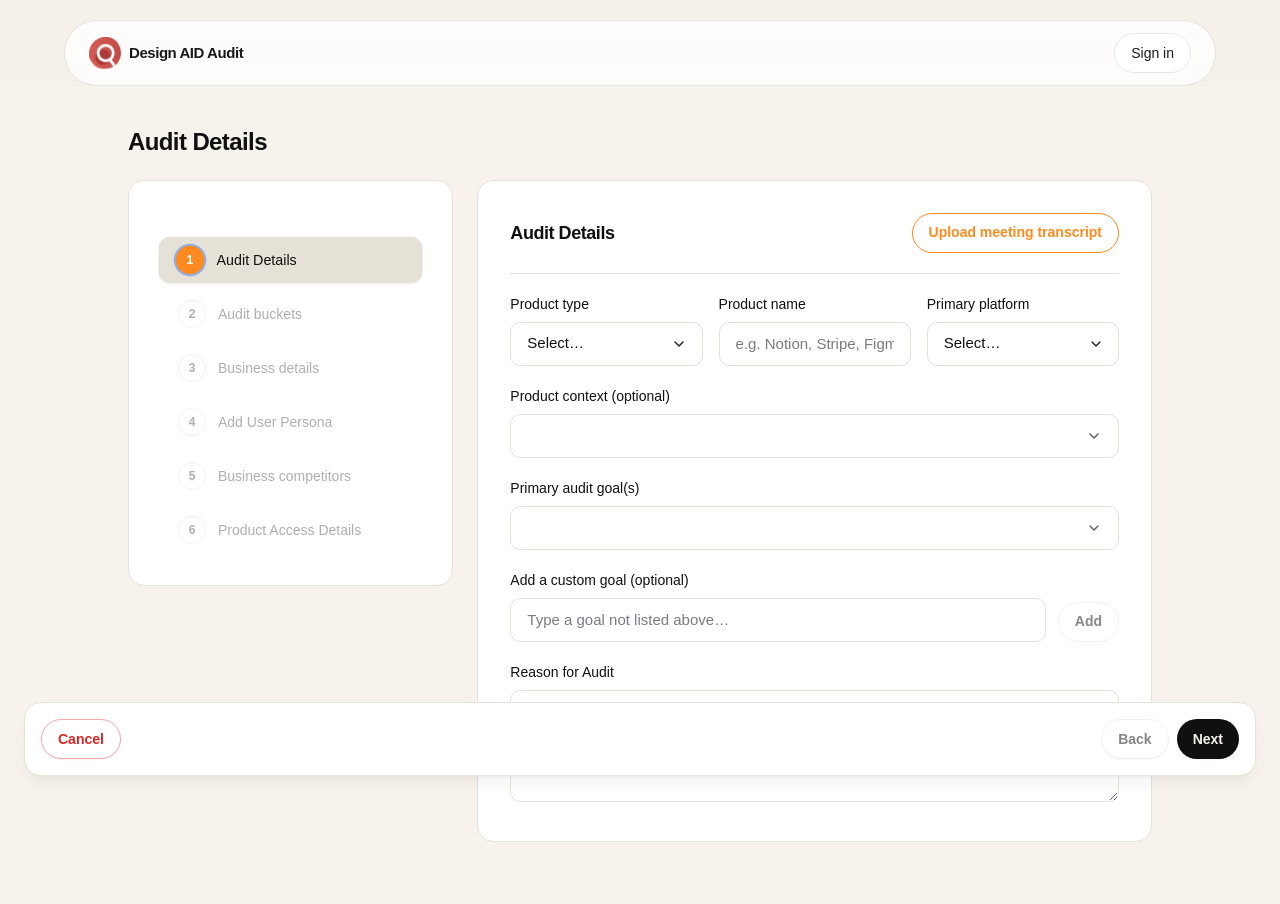
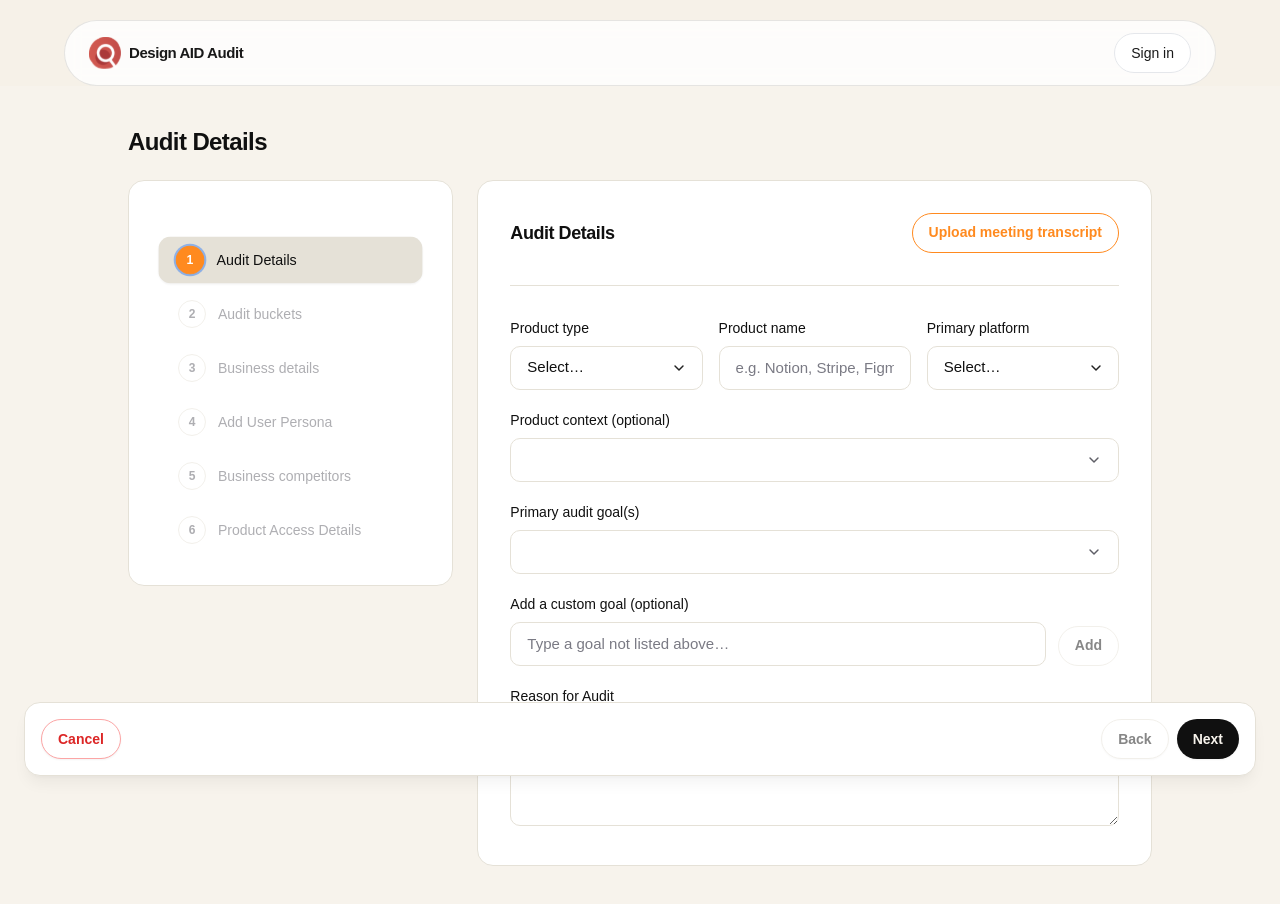
Before and after one commit to StudiovitaminD/ux-audit-tool, a Next.js app: page /audit in a window 1280 px wide. Shown: the top 904 px of the page. Built offline with nearby package versions, Linux system fonts and the light colour scheme.

Commit message:
Adjust audit form spacing

```diff
--- a/src/components/audit/audit-form.tsx
+++ b/src/components/audit/audit-form.tsx
@@ -1542,7 +1542,7 @@ export function AuditForm() {
         {/* UPDATED: Step 1 always renders so the user can start immediately */}
         {activeStep === 1 ? (
           <Card className="p-5">
-            <div className="mb-5 flex items-center justify-between gap-4 border-b border-[color:var(--cream-dark)] pb-5">
+            <div className="mb-8 flex items-center justify-between gap-4 border-b border-[color:var(--cream-dark)] pb-8">
               <div>
                 <h2 className="font-display text-lg font-semibold tracking-tight">Audit Details</h2>
               </div>
```
